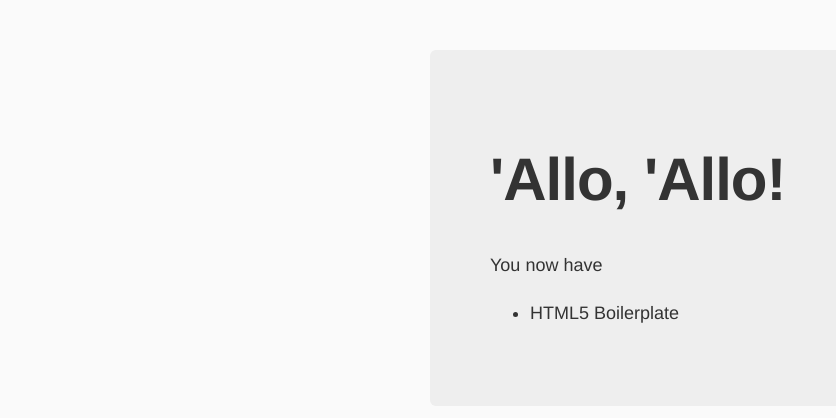
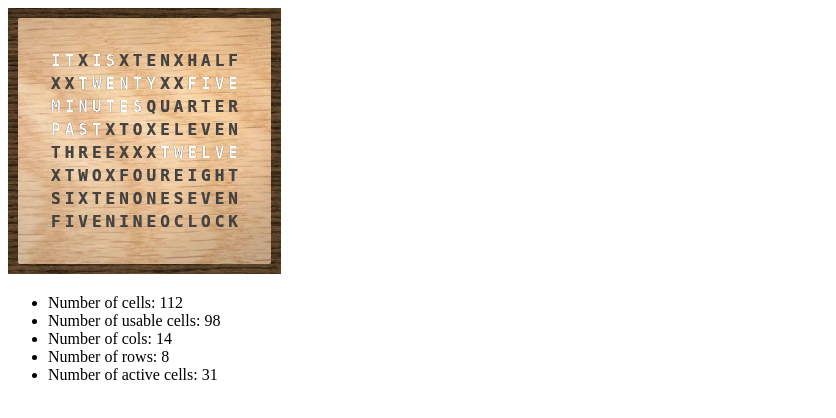
Before and after one commit to zdwolfe/clock, a website: page app/index.html in a window 1280 px wide. Shown: the whole page, without its empty margins (0-836 px from the left). Drawn offline with nearby package versions, Linux system fonts and the light colour scheme; files that its build step writes are made by us from their sources.

Commit message:
copy from https://github.com/zdwolfe/clock

```diff
--- a/app/index.html
+++ b/app/index.html
@@ -22,23 +22,197 @@
       <p class="browsehappy">You are using an <strong>outdated</strong> browser. Please <a href="http://browsehappy.com/">upgrade your browser</a> to improve your experience.</p>
     <![endif]-->
 
-    <div class="hero-unit">
-      <h1>'Allo, 'Allo!</h1>
-      <p>You now have</p>
-      <ul>
-        <li>HTML5 Boilerplate</li>
-      </ul>
+  <div class="hero-unit">
+    <div id="world-clock-wrapper">
+      <table id="world-clock">
+        <tr>
+          <td class="active P_it">i</td>
+          <td class="active P_it">t</td>
+
+          <td class="extra">x</td>
+
+          <td class="active P_is">i</td>
+          <td class="active P_is">s</td>
+
+          <td class="extra">x</td>
+
+          <td class="minute P_ten">t</td>
+          <td class="minute P_ten">e</td>
+          <td class="minute P_ten">n</td>
+
+          <td class="extra">x</td>
+
+          <td class="minute P_half">h</td>
+          <td class="minute P_half">a</td>
+          <td class="minute P_half">l</td>
+          <td class="minute P_half">f</td>
+        </tr>
+
+        <tr>
+          <td class="extra">x</td>
+          <td class="extra">x</td>
+
+          <td class="active minute P_twenty">t</td>
+          <td class="active minute P_twenty">w</td>
+          <td class="active minute P_twenty">e</td>
+          <td class="active minute P_twenty">n</td>
+          <td class="active minute P_twenty">t</td>
+          <td class="active minute P_twenty">y</td>
+
+          <td class="extra">x</td>
+          <td class="extra">x</td>
+
+          <td class="active minute P_five">f</td>
+          <td class="active minute P_five">i</td>
+          <td class="active minute P_five">v</td>
+          <td class="active minute P_five">e</td>
+
+        </tr>
+        <tr>
+
+          <td class="active P_minutes">m</td>
+          <td class="active P_minutes">i</td>
+          <td class="active P_minutes">n</td>
+          <td class="active P_minutes">u</td>
+          <td class="active P_minutes">t</td>
+          <td class="active P_minutes">e</td>
+          <td class="active P_minutes">s</td>
+
+          <td class="minute P_quarter">q</td>
+          <td class="minute P_quarter">u</td>
+          <td class="minute P_quarter">a</td>
+          <td class="minute P_quarter">r</td>
+          <td class="minute P_quarter">t</td>
+          <td class="minute P_quarter">e</td>
+          <td class="minute P_quarter">r</td>
+
+        </tr>
+
+        <tr>
+          <td class="active P_past">p</td>
+          <td class="active P_past">a</td>
+          <td class="active P_past">s</td>
+          <td class="active P_past">t</td>
+
+          <td class="extra">x</td>
+
+          <td class="P_to">t</td>
+          <td class="P_to">o</td>
+
+          <td class="extra">x</td>
+
+          <td class="hour t_eleven">e</td>
+          <td class="hour t_eleven">l</td>
+          <td class="hour t_eleven">e</td>
+          <td class="hour t_eleven">v</td>
+          <td class="hour t_eleven">e</td>
+          <td class="hour t_eleven">n</td>
+        </tr>
+
+        <tr>
+
+          <td class="hour t_three">t</td>
+          <td class="hour t_three">h</td>
+          <td class="hour t_three">r</td>
+          <td class="hour t_three">e</td>
+          <td class="hour t_three">e</td>
+
+          <td class="extra">x</td>
+          <td class="extra">x</td>
+          <td class="extra">x</td>
+
+          <td class="active hour t_twelve">t</td>
+          <td class="active hour t_twelve">w</td>
+          <td class="active hour t_twelve">e</td>
+          <td class="active hour t_twelve">l</td>
+          <td class="active hour t_twelve">v</td>
+          <td class="active hour t_twelve">e</td>
+        </tr>
+
+        <tr>
+
+          <td class="extra">x</td>
+
+          <td class="hour t_two">t</td>
+          <td class="hour t_two">w</td>
+          <td class="hour t_two">o</td>
+
+          <td class="extra">x</td>
+
+          <td class="hour t_four">f</td>
+          <td class="hour t_four">o</td>
+          <td class="hour t_four">u</td>
+          <td class="hour t_four">r</td>
+
+          <td class="hour t_eight">e</td>
+          <td class="hour t_eight">i</td>
+          <td class="hour t_eight">g</td>
+          <td class="hour t_eight">h</td>
+          <td class="hour t_eight">t</td>
+        </tr>
+
+        <tr>
+          <td class="hour t_six">s</td>
+          <td class="hour t_six">i</td>
+          <td class="hour t_six">x</td>
+
+          <td class="hour t_ten">t</td>
+          <td class="hour t_ten">e</td>
+          <td class="hour t_ten">n</td>
+
+          <td class="hour t_one">o</td>
+          <td class="hour t_one">n</td>
+          <td class="hour t_one">e</td>
+
+          <td class="hour t_seven">s</td>
+          <td class="hour t_seven">e</td>
+          <td class="hour t_seven">v</td>
+          <td class="hour t_seven">e</td>
+          <td class="hour t_seven">n</td>
+
+        </tr>
+
+        <tr>
+          <td class="hour t_five">f</td>
+          <td class="hour t_five">i</td>
+          <td class="hour t_five">v</td>
+          <td class="hour t_five">e</td>
+
+          <td class="hour t_nine">n</td>
+          <td class="hour t_nine">i</td>
+          <td class="hour t_nine">n</td>
+          <td class="hour t_nine">e</td>
+
+          <td class="P_oclock">o</td>
+          <td class="P_oclock">c</td>
+          <td class="P_oclock">l</td>
+          <td class="P_oclock">o</td>
+          <td class="P_oclock">c</td>
+          <td class="P_oclock">k</td>
+        </tr>
+      </table>
     </div>
+  </div>
 
-    <!-- Google Analytics: change UA-XXXXX-X to be your site's ID. -->
-    <script>
-      (function(b,o,i,l,e,r){b.GoogleAnalyticsObject=l;b[l]||(b[l]=
-      function(){(b[l].q=b[l].q||[]).push(arguments)});b[l].l=+new Date;
-      e=o.createElement(i);r=o.getElementsByTagName(i)[0];
-      e.src='//www.google-analytics.com/analytics.js';
-      r.parentNode.insertBefore(e,r)}(window,document,'script','ga'));
-      ga('create','UA-XXXXX-X');ga('send','pageview');
-    </script>
+  <div class="info">
+    <ul>
+      <li>
+        Number of cells: <span id="num_cells"></span>
+      </li>
+      <li>
+        Number of usable cells: <span id="num_usable_cells"></span>
+      </li>
+      <li>
+        Number of cols: <span id="num_cols"></span>
+      </li>
+      <li>
+        Number of rows: <span id="num_rows"></span>
+      </li>
+      <li>
+        Number of active cells: <span id="num_active_cells"></span>
+      </li>
+    </ul>
+  </div>
 
     <!-- build:js scripts/vendor.js -->
     <!-- bower:js -->
--- a/app/scripts/main.js
+++ b/app/scripts/main.js
@@ -1,2 +1,13 @@
-/* jshint devel:true */
-console.log('\'Allo \'Allo!');
+$(function() {
+  var num_cells = $('td').length;
+  var num_usable_cells = num_cells - $('td.extra').length;
+  var num_rows = $('tr').length;
+  var num_cols = $('tr').first().children('td').length;
+  var num_active_cells = $('td.active').length;
+
+  $('#num_cells').text(num_cells);
+  $('#num_active_cells').text(num_active_cells);
+  $('#num_usable_cells').text(num_usable_cells);
+  $('#num_rows').text(num_rows);
+  $('#num_cols').text(num_cols);
+});
--- a/app/styles/main.css
+++ b/app/styles/main.css
@@ -1,29 +1,32 @@
-body {
-  background: #fafafa;
-  font-family: "Helvetica Neue", Helvetica, Arial, sans-serif;
-  color: #333;
+table#world-clock {
+  table-layout: fixed;
+  margin-left: auto;
+  margin-right: auto;
+  background-image: url('/images/oak.png');
+  background-size: 500px 500px;
+  padding: 30px;
+  border-radius: 2px;
+  color: #444;
 }
 
-.hero-unit {
-  margin: 50px auto 0 auto;
-  width: 300px;
-  font-size: 18px;
-  font-weight: 200;
-  line-height: 30px;
-  background-color: #eee;
-  border-radius: 6px;
-  padding: 60px;
+table#world-clock td {
+  font-family: 'Monospace';
+  font-size: 12pt;
+  text-align: center;
+  text-transform: uppercase;
+  font-weight: bold;
+  -webkit-text-stroke: 0.01em #000;
 }
 
-.hero-unit h1 {
-  font-size: 60px;
-  line-height: 1;
-  letter-spacing: -1px;
+#world-clock-wrapper {
+  display: inline-block;
+  margin-right: auto;
+  margin-left: auto;
+  background-image: url('/images/honey-oak.png');
+  padding: 10px;
 }
 
-.browsehappy {
-  margin: 0.2em 0;
-  background: #ccc;
-  color: #000;
-  padding: 0.2em 0;
+.active {
+  color: white;
+  -webkit-text-stroke: 0.06em #000;
 }
```
